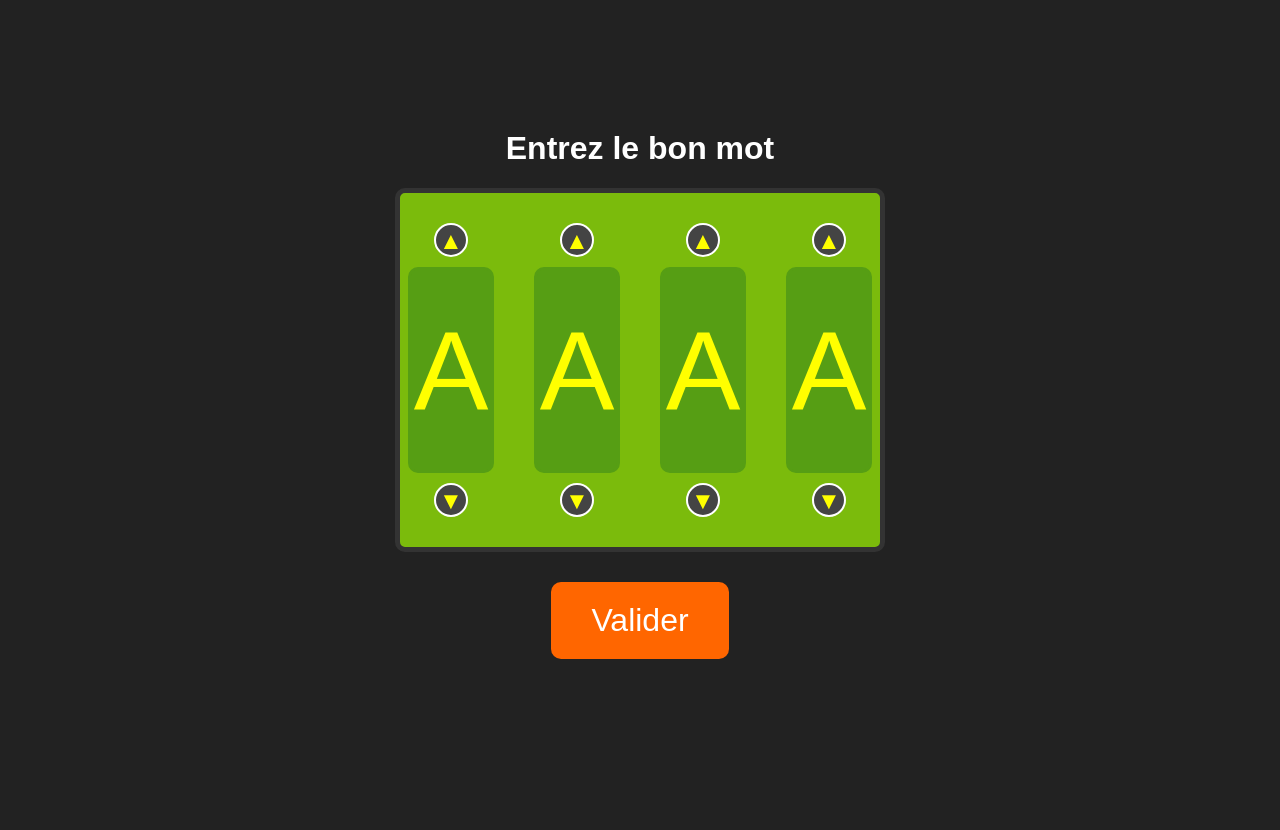
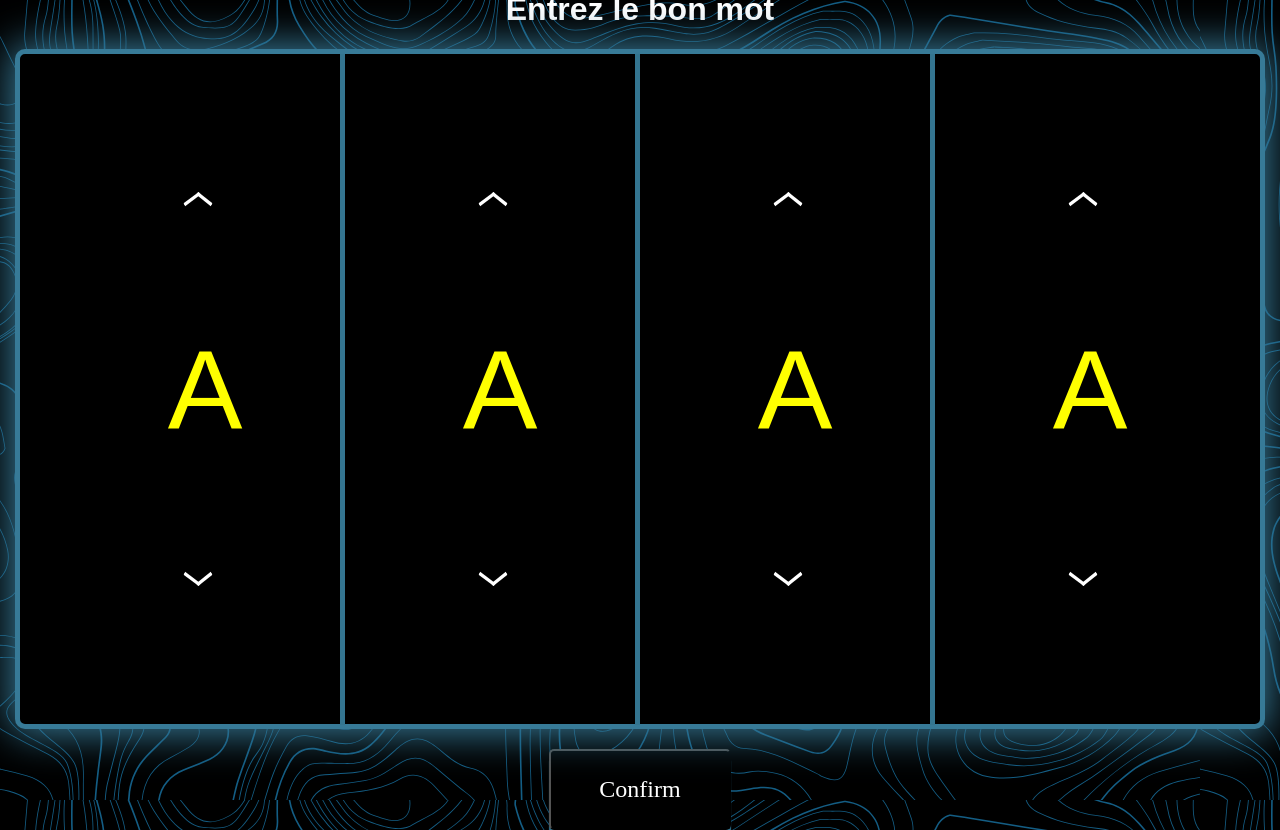
Before and after one commit to nathan74490/saveyourbuddy, a PHP site: page / in a window 1280 px wide. Before the commit the page ends 659 px from the top, so only its background shows below. Run offline with PHP 8.4, Linux system fonts and the light colour scheme; some web fonts are replaced.

Commit message:
add style and finish functionnal part

```diff
--- a/module_motdepasse/index.html
+++ b/module_motdepasse/index.html
@@ -10,31 +10,31 @@
 </head>
 <body>
     <div class="container">
+        <div class="checkCircle"></div>
         <h1>Entrez le bon mot</h1>
         <div class="screen">
             <div class="column">
-                <div class="arrow" data-index="0" data-dir="up">▲</div>
+                <img class="arrow" data-index="0" data-dir="up" src="IMG/up_arrow.svg">
                 <div class="digit" data-index="0">A</div>
-                <div class="arrow" data-index="0" data-dir="down">▼</div>
+                <img class="arrow" data-index="0" data-dir="down" src="IMG/down_arrow.svg">
             </div>
             <div class="column">
-                <div class="arrow" data-index="1" data-dir="up">▲</div>
+                <img class="arrow" data-index="1" data-dir="up" src="IMG/up_arrow.svg">
                 <div class="digit" data-index="1">A</div>
-                <div class="arrow" data-index="1" data-dir="down">▼</div>
+                <img class="arrow" data-index="1" data-dir="down" src="IMG/down_arrow.svg">
             </div>
             <div class="column">
-                <div class="arrow" data-index="2" data-dir="up">▲</div>
+                <img class="arrow" data-index="2" data-dir="up" src="IMG/up_arrow.svg">
                 <div class="digit" data-index="2">A</div>
-                <div class="arrow" data-index="2" data-dir="down">▼</div>
+                <img class="arrow" data-index="2" data-dir="down" src="IMG/down_arrow.svg">
             </div>
             <div class="column">
-                <div class="arrow" data-index="3" data-dir="up">▲</div>
+                <img class="arrow" data-index="3" data-dir="up" src="IMG/up_arrow.svg">
                 <div class="digit" data-index="3">A</div>
-                <div class="arrow" data-index="3" data-dir="down">▼</div>
+                <img class="arrow" data-index="3" data-dir="down" src="IMG/down_arrow.svg">
             </div>
         </div>
-        <button id="validate">Valider</button>
-        <p id="result"></p>
+        <button class="validate">Confirm</button>
     </div>
     <script src="script.js"></script>
 </body>
--- a/module_motdepasse/script.js
+++ b/module_motdepasse/script.js
@@ -1,4 +1,6 @@
-const alphabet = "ABCDEFGHIJKLMNOPQRSTUVWXYZ"; // Déclaration de l'alphabet
+const alphabet = "ABCDEFGHIJKLMNOPQRSTUVWXYZ";
+const codesCorrects = ["ECHO", "MATS"]; // Les deux codes possibles
+let toggle = 0; // Alterne entre 0 et 1
 
 document.querySelectorAll('.arrow').forEach(arrow => {
     arrow.addEventListener('click', () => {
@@ -8,27 +10,24 @@ const alphabet = "ABCDEFGHIJKLMNOPQRSTUVWXYZ"; // Déclaration de l'alphabet
         let currentIndex = alphabet.indexOf(digit.textContent);
 
         if (direction === "up") {
-                    digit.textContent = alphabet[(currentIndex + 1) % alphabet.length]; // Si on clique sur la flèche du haut, on incrémente la lettre
+            digit.textContent = alphabet[(currentIndex + 1) % alphabet.length];
         } else {
-                    digit.textContent = alphabet[(currentIndex - 1 + alphabet.length) % alphabet.length]; // Sinon on décrémente la lettre
+            digit.textContent = alphabet[(currentIndex - 1 + alphabet.length) % alphabet.length];
         }
     });
 });
 
-        document.getElementById('validate').addEventListener('click', () => {
+document.querySelector('.validate').addEventListener('click', () => {
     const code = Array.from(document.querySelectorAll('.digit'))
         .map(d => d.textContent).join('');
 
-            const correctCode = "ECHO"; // Code correct
-            const correctCode2 = "MATS"; // Code correct 2
-            if (code === correctCode || code === correctCode2) { // Si code correct
-                document.getElementById('result').textContent = "Code correct !";
-                document.getElementById('result').style.color = "#0f0"; // Affichage en vert
+    if (code === codesCorrects[toggle]) {
+        document.querySelector('.checkCircle').style.backgroundImage = "url('IMG/green_btn.svg')";
+        toggle = 1 - toggle; // Alterne entre 0 et 1
     } else {
-                document.getElementById('result').textContent = "Code incorrect";
-                document.getElementById('result').style.color = "#f00";
+        document.querySelector('.checkCircle').style.backgroundImage = "url('IMG/red_btn.svg')";
+        setTimeout(() => {
+            document.querySelector('.checkCircle').style.backgroundImage = "url('IMG/gray_btn.svg')";
+        }, 1000);
     }
 });
-
-        // TO DO :
-        // Faire en sorte que correctCode soit valide une fois sur deux, idem pour correctCode2.
--- a/module_motdepasse/style.css
+++ b/module_motdepasse/style.css
@@ -1,6 +1,8 @@
-
+:root{
+    --tertiary: #31738f;
+}
 body {
-    background-color: #222;
+    background-image: url('./IMG/bg_img.svg');
     color: #fff;
     font-family: 'Minecraftia', sans-serif;
     text-align: center;
@@ -10,6 +12,15 @@ body {
     align-items: center;
     justify-content: center;
 }
+.checkCircle{
+    position: absolute;
+    top: 100px;
+    right: 100px;
+    width: 200px;
+    height: 200px;
+    background-repeat: no-repeat;
+
+}
 .container {
     width: 95vw;
     height: 95vh;
@@ -17,65 +28,88 @@ body {
     flex-direction: column;
     justify-content: center;
     align-items: center;
+
 }
 .screen {
-    display: flex;
+    display: grid;
+    grid-template-columns: repeat(4, 1fr);
     justify-content: center;
-    background: #7bbb0c;
+    background-color: black;
+    background-size: cover;
+    background-position: center;
     padding: 30px;
     border-radius: 10px;
-    width: 420px;
-    border: 5px solid #333;
-    gap: 10px;
+    width: fit-content;
+    border: 5px solid #377a97;
+    gap: 0;
+    position: relative;
+    box-shadow: 0px 0px 40px 5px #377a97;
 }
 .column {
     display: flex;
     flex-direction: column;
     justify-content : center;
     align-items: center;
-    margin: 0 15px;
+    padding: 100px;
+    position: relative;
+    gap: 75px;
+
+}
+.column:not(:last-child)::after {
+    content: "";
+    position: absolute;
+    right: 0;
+    height: 110%;
+    width: 5px;
+    background-color: #347590; /* Blanc semi-transparent */
 }
 .arrow {
     cursor: pointer;
     font-size: 1.5rem;
     user-select: none;
-    color: #ff0;
-    background: #444;
+    color: #fff;
     width: 30px;
     height: 30px;
     display: flex;
     align-items: flex-end;
     justify-content: center;
     border-radius: 50%;
-    border: 2px solid #fff;
 }
 .digit {
     width: 80px;
     height: 200px;
     font-size: 7rem;
-    background: #569e14;
     color: #ff0;
-    border: 3px solid #569e14;
-    border-radius: 10px;
     display: flex;
     align-items: center;
     justify-content: center;
     user-select: none;
-    margin: 10px 0;
+    margin-left: 15px;
 }
-#validate {
-    margin-top: 30px;
-    padding: 20px 40px;
-    font-size: 2rem;
-    background: #ff6600;
-    border: none;
-    color: #fff;
+.validate {
+    background: linear-gradient() ;
+    background-color: black;
+    width: 15%;
+    display: flex;
+    justify-content: center;
+    align-items: center;
     cursor: pointer;
-    border-radius: 10px;
+    box-shadow: 0px 9px 1px var(--tertiary);
+    border-radius: 5px;
+    transition: transform 0.1s ease, box-shadow 0.1s ease;
+    color : white;
+    font-family: Serpent;
+    font-size: 1.5rem;
+    margin-top: 20px;
+    padding: 25px;
 }
-#validate:hover {
-    background: #ff4500;
+
+.validate:active {
+    transform: translateY(4px);
+    border-radius: 2px;
+    box-shadow: 0px 0px 0px var(--tertiary);
 }
+
 
 /* TO DO :
 /* Tout le style, attendre la maquette de Noa */
```
Also changed, not shown: module_motdepasse/IMG/bg_img.svg (added), module_motdepasse/IMG/bg_letters_img.svg (added), module_motdepasse/IMG/down_arrow.svg (added), module_motdepasse/IMG/gray_btn.svg (added), module_motdepasse/IMG/green_btn.svg (added), module_motdepasse/IMG/red_btn.svg (added), module_motdepasse/IMG/up_arrow.svg (added). Lines whose indentation alone changed are shown as unchanged.
